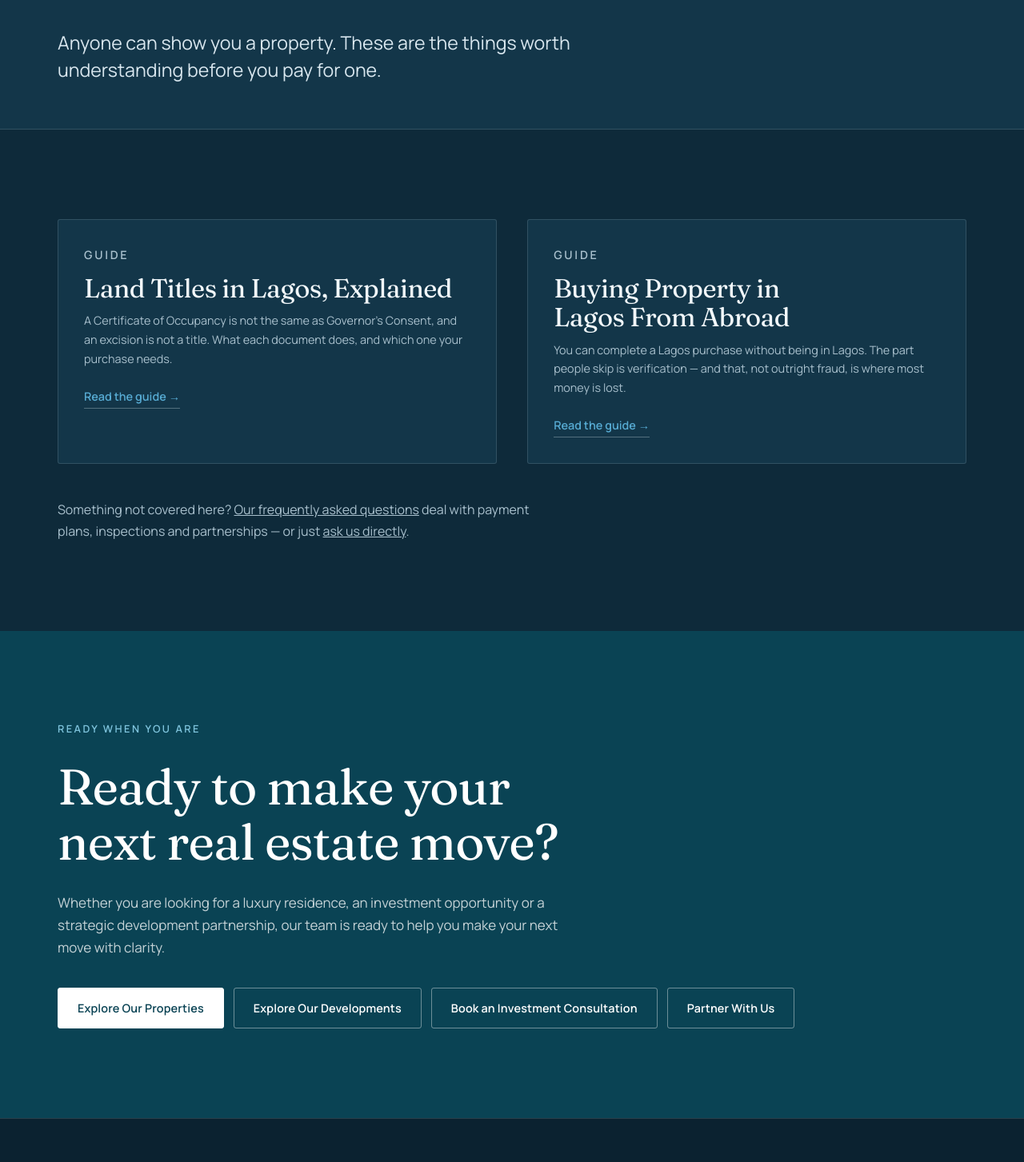
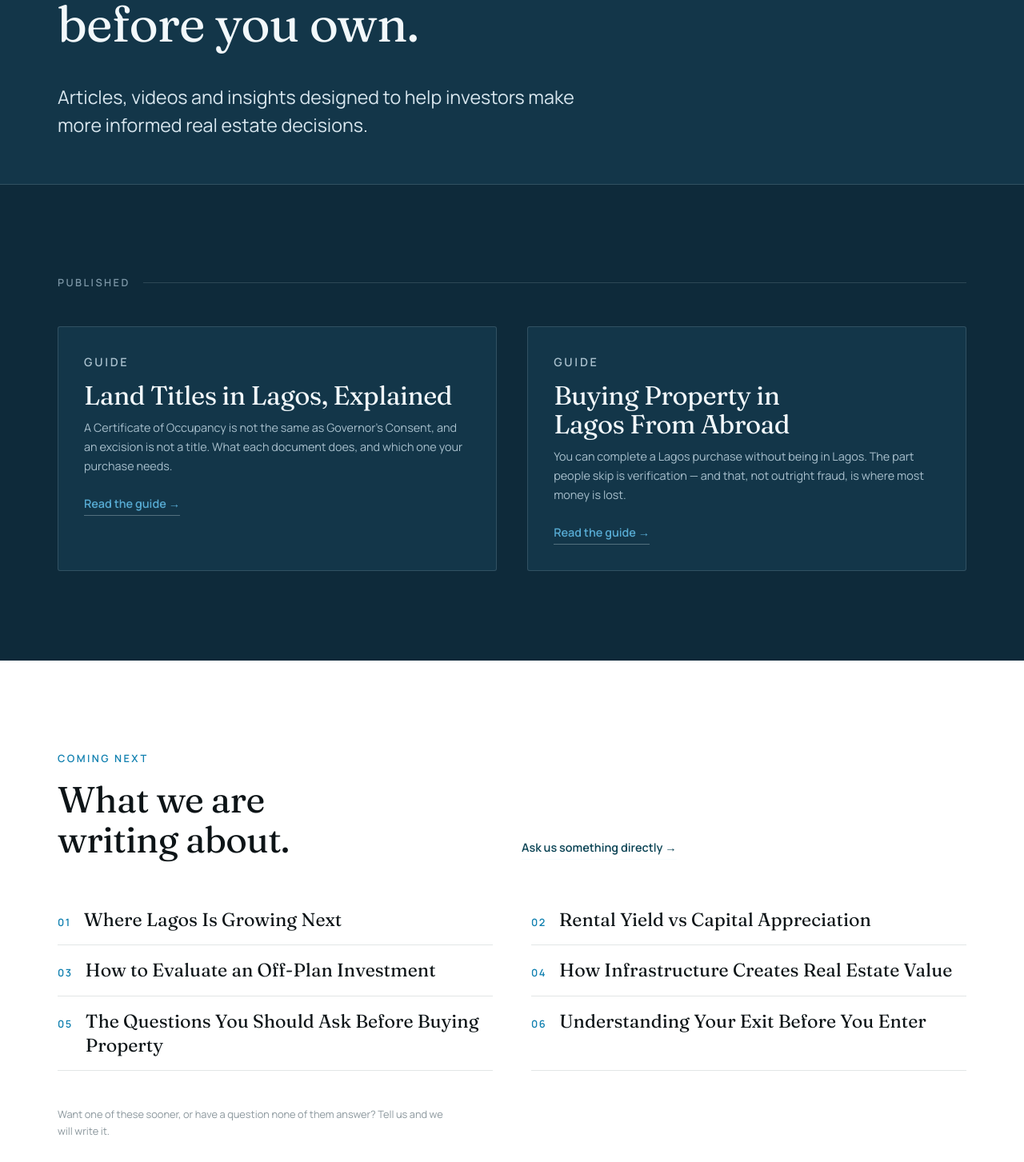
Before and after one commit to Highscoretech/DanlamiRealEstate, a Next.js app: page /guides in a window 1280 px wide. Shown: the part 277-1730 px from the top of the page at 80% size. Built offline with nearby package versions, Linux system fonts and the light colour scheme.

Commit message:
Build section 21 as The Intelligent Investor

```diff
--- a/app/globals.css
+++ b/app/globals.css
@@ -1076,6 +1076,44 @@ p { margin: 0; }
   .thesis-list > div { grid-template-columns: 1fr; gap: .2rem; }
 }
 
+/* Planned article topics — listed rather than linked, since nothing is
+   written yet. Numbered so the list reads as a plan, not a menu. */
+.topic-list {
+  margin: 0;
+  padding: 0;
+  list-style: none;
+  counter-reset: topic;
+  display: grid;
+  grid-template-columns: repeat(auto-fit, minmax(min(22rem, 100%), 1fr));
+  gap: 0 clamp(1.5rem, 4vw, 3rem);
+}
+.topic-list li {
+  counter-increment: topic;
+  display: flex;
+  gap: 1rem;
+  align-items: baseline;
+  padding-block: 1rem;
+  border-bottom: 1px solid var(--line);
+  font-family: var(--font-display);
+  font-size: var(--step-2);
+  line-height: 1.3;
+  color: var(--ink);
+}
+.topic-list li::before {
+  content: counter(topic, decimal-leading-zero);
+  flex: none;
+  font-family: var(--font-body);
+  font-size: var(--step--2);
+  font-weight: 600;
+  letter-spacing: .12em;
+  color: var(--teal-light);
+}
+.band-white .topic-list li {
+  color: var(--ink-on-light);
+  border-color: var(--line-on-light);
+}
+.band-white .topic-list li::before { color: var(--teal); }
+
 /* Testimonials */
 .quote-card {
   height: 100%;
--- a/app/guides/page.tsx
+++ b/app/guides/page.tsx
@@ -1,19 +1,24 @@
 import Link from "next/link";
 import Cta from "@/components/site/Cta";
 import PageHero from "@/components/site/PageHero";
+import Reveal from "@/components/site/Reveal";
 import JsonLd from "@/components/seo/JsonLd";
-import { guides } from "@/content/guides";
+import { guides, plannedTopics } from "@/content/guides";
 import { itemListSchema } from "@/lib/schema";
 import { pageMetadata } from "@/lib/seo";
 
 export const metadata = pageMetadata({
   path: "/guides",
-  title: "Guides — Buying Property in Lagos",
+  title: "The Intelligent Investor — Understand Before You Own",
   titleAbsolute: true,
   description:
-    "Plain answers on Lagos land titles, buying from abroad, and what to check before you pay. Written by Dan Lami Real Estate.",
+    "Articles and insights to help investors make more informed real estate decisions in Lagos: land titles, buying from abroad, and what to check before you pay.",
   image: "/og.jpg",
 });
+
+/* §21 of docs/brand-direction-2026.md. The client's note: "This builds
+   authority, not just inventory. And it gives 'Africa's Luxury Real Estate
+   Authority' substance." */
 
 export default function GuidesPage() {
   return (
@@ -21,25 +26,29 @@ export default function GuidesPage() {
       <JsonLd
         data={itemListSchema(
           guides.map((g) => ({ name: g.title, path: `/guides/${g.slug}` })),
-          "Guides to buying property in Lagos"
+          "The Intelligent Investor — insights from Dan Lami Real Estate"
         )}
       />
 
       <PageHero
-        eyebrow="Guides"
-        title="Before You Buy"
-        lede="Anyone can show you a property. These are the things worth understanding before you pay for one."
+        eyebrow="The Intelligent Investor"
+        title="Understand before you own."
+        lede="Articles, videos and insights designed to help investors make more informed real estate decisions."
       />
 
       <section className="band">
         <div className="shell stack stack-4">
+          <Reveal>
+            <p className="rule-label">Published</p>
+          </Reveal>
+
           <div className="grid-2">
-            {guides.map((g) => (
+            {guides.map((g, i) => (
+              <Reveal key={g.slug} delay={(i % 2) * 0.1}>
                 <Link
-                key={g.slug}
                   href={`/guides/${g.slug}`}
                   className="card"
-                style={{ textDecoration: "none" }}
+                  style={{ textDecoration: "none", height: "100%" }}
                 >
                   <p className="eyebrow">Guide</p>
                   <h2 style={{ fontSize: "var(--step-3)" }}>{g.title}</h2>
@@ -48,9 +57,52 @@ export default function GuidesPage() {
                     Read the guide &rarr;
                   </span>
                 </Link>
+              </Reveal>
             ))}
           </div>
+        </div>
+      </section>
 
+      {/* ---------- what is coming ----------
+           Listed, not linked: these are titles the client wants covered, and
+           a topic is only a link once it is actually written. */}
+      <section className="band band-white">
+        <div className="shell stack stack-4">
+          <Reveal>
+            <div className="split" style={{ alignItems: "end", gap: "1.5rem" }}>
+              <div className="stack stack-2">
+                <p className="eyebrow">Coming next</p>
+                <h2 style={{ fontSize: "var(--step-4)" }}>
+                  What we are writing about.
+                </h2>
+              </div>
+              <div style={{ justifySelf: "start" }}>
+                <Link href="/contact" className="link-arrow">
+                  Ask us something directly &rarr;
+                </Link>
+              </div>
+            </div>
+          </Reveal>
+
+          <Reveal delay={0.1}>
+            <ul className="topic-list">
+              {plannedTopics.map((topic) => (
+                <li key={topic}>{topic}</li>
+              ))}
+            </ul>
+          </Reveal>
+
+          <Reveal>
+            <p className="disclosure">
+              Want one of these sooner, or have a question none of them answer?
+              Tell us and we will write it.
+            </p>
+          </Reveal>
+        </div>
+      </section>
+
+      <section className="band band-tight">
+        <div className="shell">
           <p className="body">
             Something not covered here?{" "}
             <Link href="/faq">Our frequently asked questions</Link> deal with
--- a/content/guides.ts
+++ b/content/guides.ts
@@ -48,3 +48,20 @@ export const guides: Guide[] = [
 export function findGuide(slug: string) {
   return guides.find((guide) => guide.slug === slug);
 }
+
+/**
+ * §21 of the 2026 brand direction — "The Intelligent Investor".
+ *
+ * The client listed seven topics they want this section to cover. Two are
+ * written; the rest are listed as planned so the section shows its intent
+ * rather than pretending to be finished. Nothing is published until it is
+ * actually written — a listed topic is a promise, not an article.
+ */
+export const plannedTopics: string[] = [
+  "Where Lagos Is Growing Next",
+  "Rental Yield vs Capital Appreciation",
+  "How to Evaluate an Off-Plan Investment",
+  "How Infrastructure Creates Real Estate Value",
+  "The Questions You Should Ask Before Buying Property",
+  "Understanding Your Exit Before You Enter",
+];
--- a/content/site.ts
+++ b/content/site.ts
@@ -117,6 +117,7 @@ export const footerNav = {
   "Invest & learn": [
     { href: "/investors", label: "For Investors" },
     { href: "/diaspora", label: "For Diaspora Clients" },
+    { href: "/guides", label: "The Intelligent Investor" },
     { href: "/guides/land-titles-in-lagos", label: "Lagos Land Titles Explained" },
     { href: "/guides/buying-property-in-lagos-from-abroad", label: "Buying From Abroad" },
     { href: "/faq", label: "Questions Answered" },
```
Lines whose indentation alone changed are shown as unchanged.
